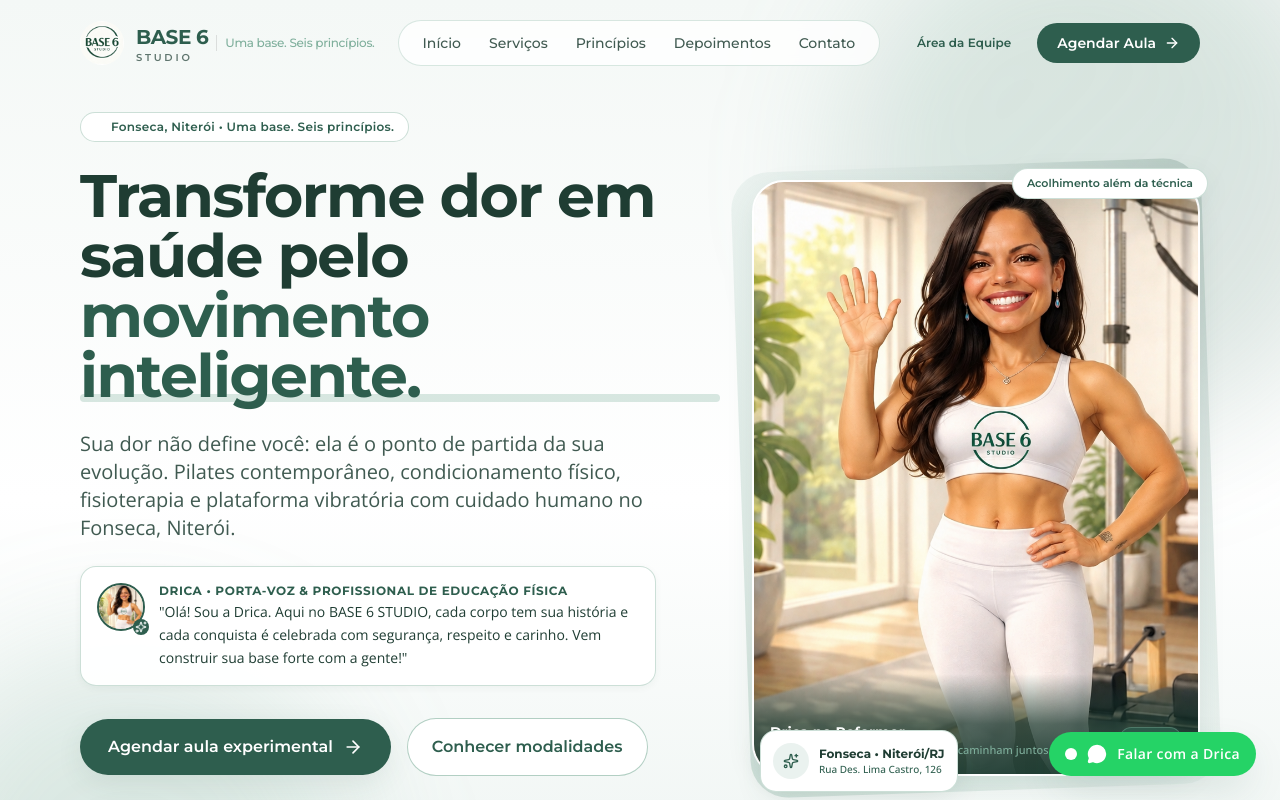
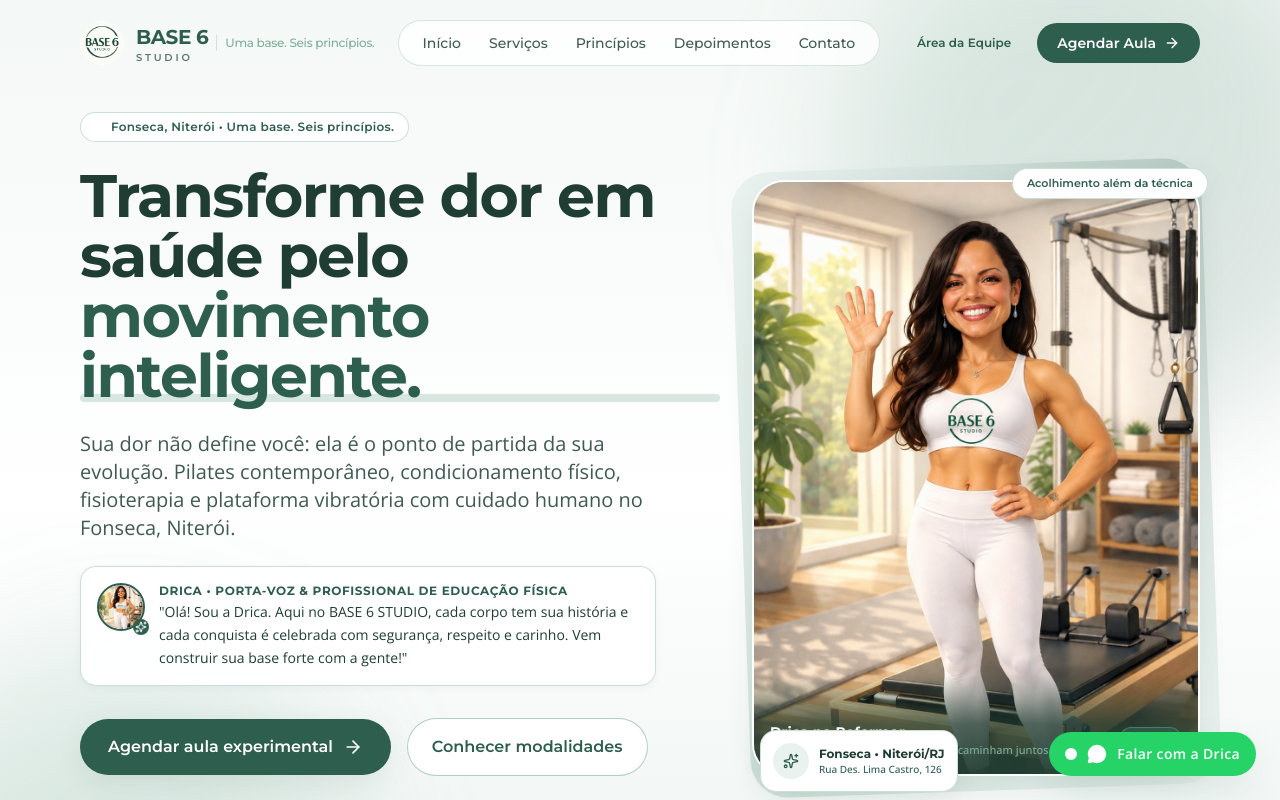
Before and after one commit to basesixstudio/website-base-6-studio-6p56bdg50, a React (Vite) app: page / in a window 1280 px wide. Shown: the top 800 px of the page. Built offline with nearby package versions, Linux system fonts and the light colour scheme; what pocketbase would draw is missing.

Commit message:
Substituir imagens da Drica: nova foto Drica_Acenando no Hero e Drica_Insight na Dica da Drica com enquadramento natural

```diff
--- a/src/components/ContactFormSection.tsx
+++ b/src/components/ContactFormSection.tsx
@@ -12,7 +12,7 @@ import {
 import { criarContato, type NecessidadeTipo } from '@/services/contatos'
 import { useToast } from '@/hooks/use-toast'
 import { getWhatsAppLink, WHATSAPP_DISPLAY, EMAIL_DISPLAY } from '@/components/StudioLogo'
-import dricaFoto from '@/assets/dricaacenando-e2c88.png'
+import dricaInsightFoto from '@/assets/dricainsight-a719e.png'
 
 const OPCOES_NECESSIDADE: NecessidadeTipo[] = [
   'Pilates',
@@ -117,9 +117,9 @@ export const ContactFormSection: React.FC = () => {
             <div className="p-5 rounded-2xl bg-[#F4F8F6] border border-[#7FAF9C]/40 flex items-start gap-3.5 shadow-xs">
               <div className="w-11 h-11 rounded-full overflow-hidden border border-[#2E5E4E] shrink-0 mt-0.5 bg-[#2E5E4E]/10">
                 <img
-                  src={dricaFoto}
-                  alt="Drica"
-                  className="w-full h-full object-cover object-[24%_10%] scale-[1.3] origin-[25%_15%]"
+                  src={dricaInsightFoto}
+                  alt="Dica da Drica - Porta-voz oficial"
+                  className="w-full h-full object-cover object-[50%_15%]"
                 />
               </div>
               <div className="flex flex-col gap-1">
--- a/src/components/HeroSection.tsx
+++ b/src/components/HeroSection.tsx
@@ -1,7 +1,7 @@
 import React from 'react'
 import { ArrowRight, Sparkles, ChevronDown, CheckCircle2 } from 'lucide-react'
 import { getWhatsAppLink, SLOGAN_PRINCIPAL } from '@/components/StudioLogo'
-import dricaFoto from '@/assets/dricaacenando-e2c88.png'
+import dricaFoto from '@/assets/dricaacenando-b8441.png'
 
 export const HeroSection: React.FC = () => {
   const agendarUrl = getWhatsAppLink()
@@ -69,7 +69,7 @@ export const HeroSection: React.FC = () => {
                   <img
                     src={dricaFoto}
                     alt="Drica - Porta-voz oficial do BASE 6 STUDIO"
-                    className="w-full h-full object-cover object-[24%_10%] scale-[1.3] origin-[25%_15%]"
+                    className="w-full h-full object-cover object-[50%_15%]"
                   />
                 </div>
                 <div className="absolute -bottom-1 -right-1 bg-[#2E5E4E] text-white p-0.5 rounded-full shadow-xs">
@@ -134,12 +134,11 @@ export const HeroSection: React.FC = () => {
 
               {/* Card principal com a foto oficial da Drica */}
               <div className="relative z-10 w-full overflow-hidden rounded-[32px] border-2 border-white shadow-organic bg-white group">
-                {/* Contêiner de recorte para ocultar elementos embutidos na imagem (endereço sobreposto e marca BASE 6 no rodapé direito) */}
                 <div className="relative w-full aspect-[4/5] sm:aspect-[3/4] overflow-hidden bg-[#2E5E4E]/5">
                   <img
                     src={dricaFoto}
                     alt="Drica, porta-voz oficial do BASE 6 STUDIO, acenando ao lado do aparelho Reformer de Pilates"
-                    className="w-full h-full object-cover object-[24%_12%] scale-[1.28] origin-[25%_22%] select-none transition-transform duration-500 group-hover:scale-[1.31]"
+                    className="w-full h-full object-cover object-top select-none transition-transform duration-500 group-hover:scale-[1.02]"
                     loading="eager"
                   />
                 </div>
--- a/src/lib/pocketbase/schema.json
+++ b/src/lib/pocketbase/schema.json
@@ -1,5 +1,5 @@
 {
-  "generatedAt": "2026-10-20T03:55:15.494Z",
+  "generatedAt": "2026-10-20T04:04:29.349Z",
   "collections": [
     {
       "name": "users",
```
Also changed, not shown: .skip.config.json, src/assets/dricaacenando-b8441.png (renamed from src/assets/dricaacenando-e2c88.png), src/assets/dricainsight-a719e.png (added).
